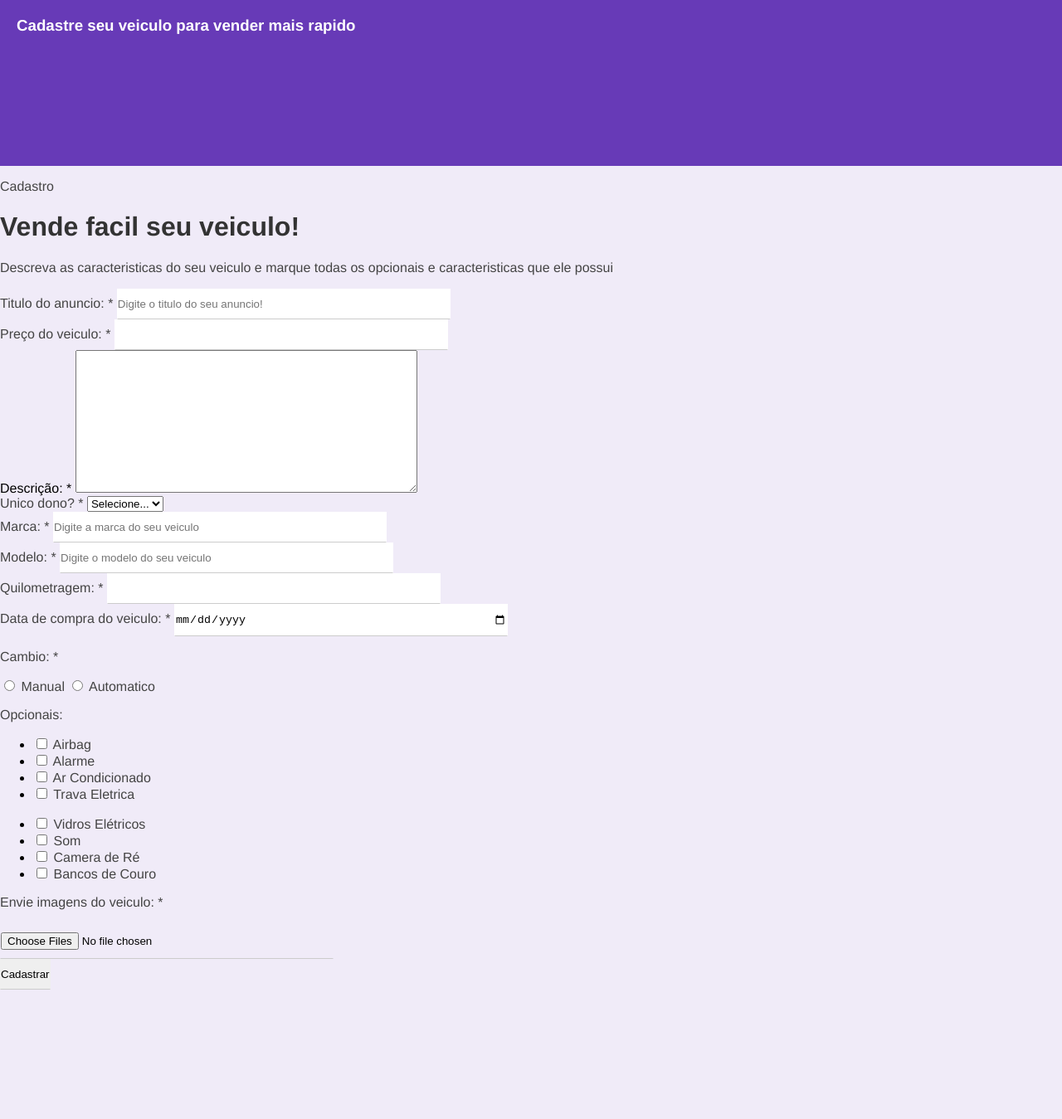
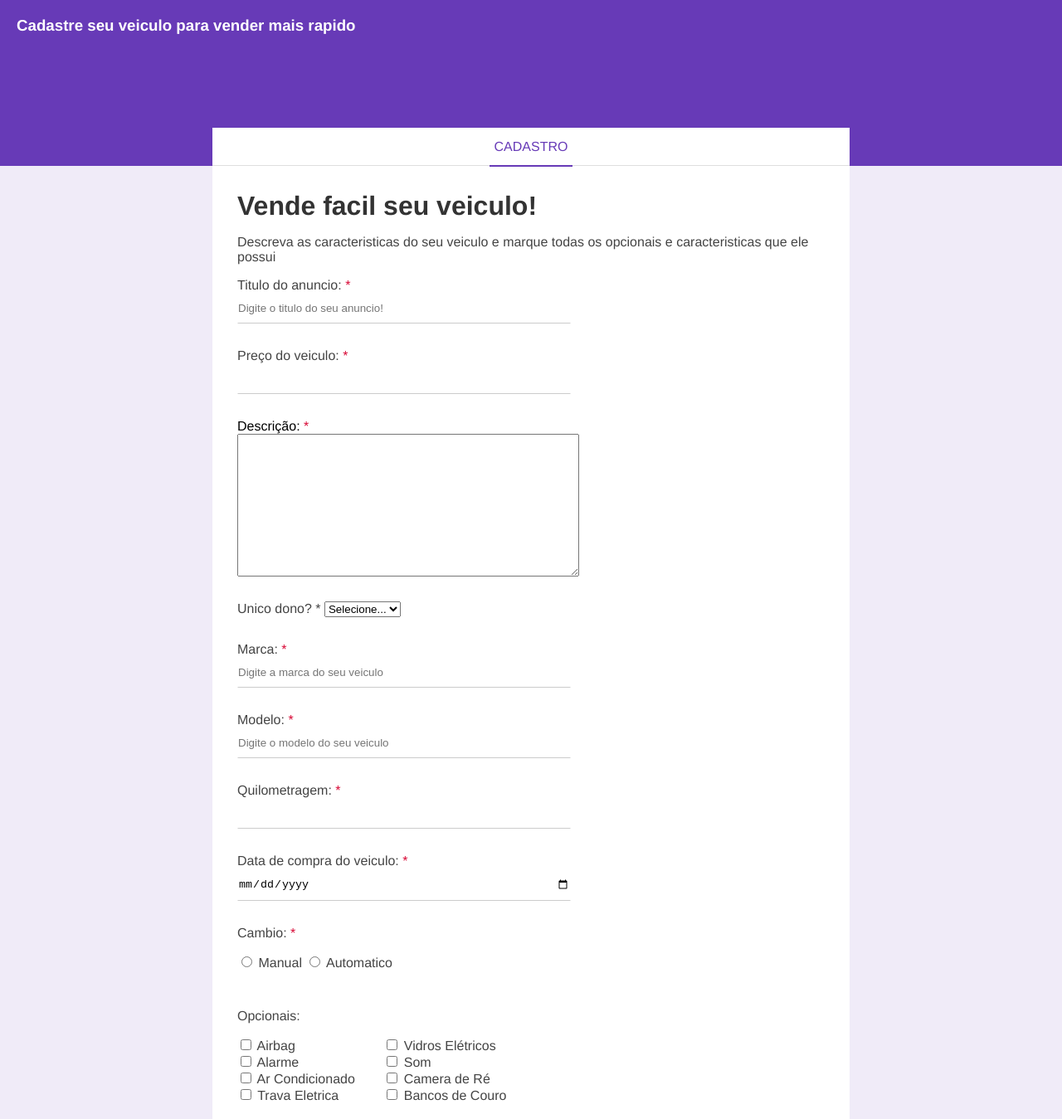
Before and after one commit to D-Souza/Formulario_venda_carros, a plain HTML site: page index.html in a window 1280 px wide. Shown: the top 1349 px of the page at 83% size. Before the commit the page ends 1193 px from the top, so only its background shows below. Drawn offline with Linux system fonts and the light colour scheme.

Commit message:
Finalizado o styles.css do projeto

```diff
--- a/css/styles.css
+++ b/css/styles.css
@@ -48,3 +48,83 @@ textarea {
   color: #fff;
   margin-top: 0;
 }
+
+/* Container do formulario */
+.form-container {
+  background-color: #fff;
+  width: 60%;
+  margin-left: auto;
+  margin-right: auto;
+  position: relative;
+  top: -62px;
+}
+
+/* Cabeçalho do formulario*/
+.form-header {
+  border-bottom: 1px solid #dfdfdf;
+  height: 45px;
+}
+
+.form-header p {
+  color: #673ab7;
+  border-bottom: 2px solid #673ab7;
+  width: 100px;
+  text-align: center;
+  margin-left: auto;
+  margin-right: auto;
+  text-transform: uppercase;
+  height: 45px;
+  line-height: 45px;
+}
+
+/* Corpo formulario */
+.form-body {
+  padding: 30px;
+}
+
+.form-title {
+  margin: 0;
+}
+
+.required-field {
+  color: #d80835;
+}
+
+.box-input {
+  margin-bottom: 30px;
+}
+
+.block {
+  display: block;
+}
+
+.optional_box {
+  display: inline-block;
+  margin-right: 30px;
+}
+
+.optional_list {
+  padding-left: 0;
+}
+
+.optional_list {
+  list-style: none;
+}
+
+.btn-submit {
+  background-color: #673ab7;
+  color: #fff;
+  border: 2px solid transparent;
+  border-radius: 5px;
+  width: 150px;
+  height: 50px;
+  text-transform: uppercase;
+  cursor: pointer;
+  transition: 0.5s;
+}
+
+.btn-submit:hover {
+  background-color: #fff;
+  border-color: #673ab7;
+  color: #673ab7;
+}
```
